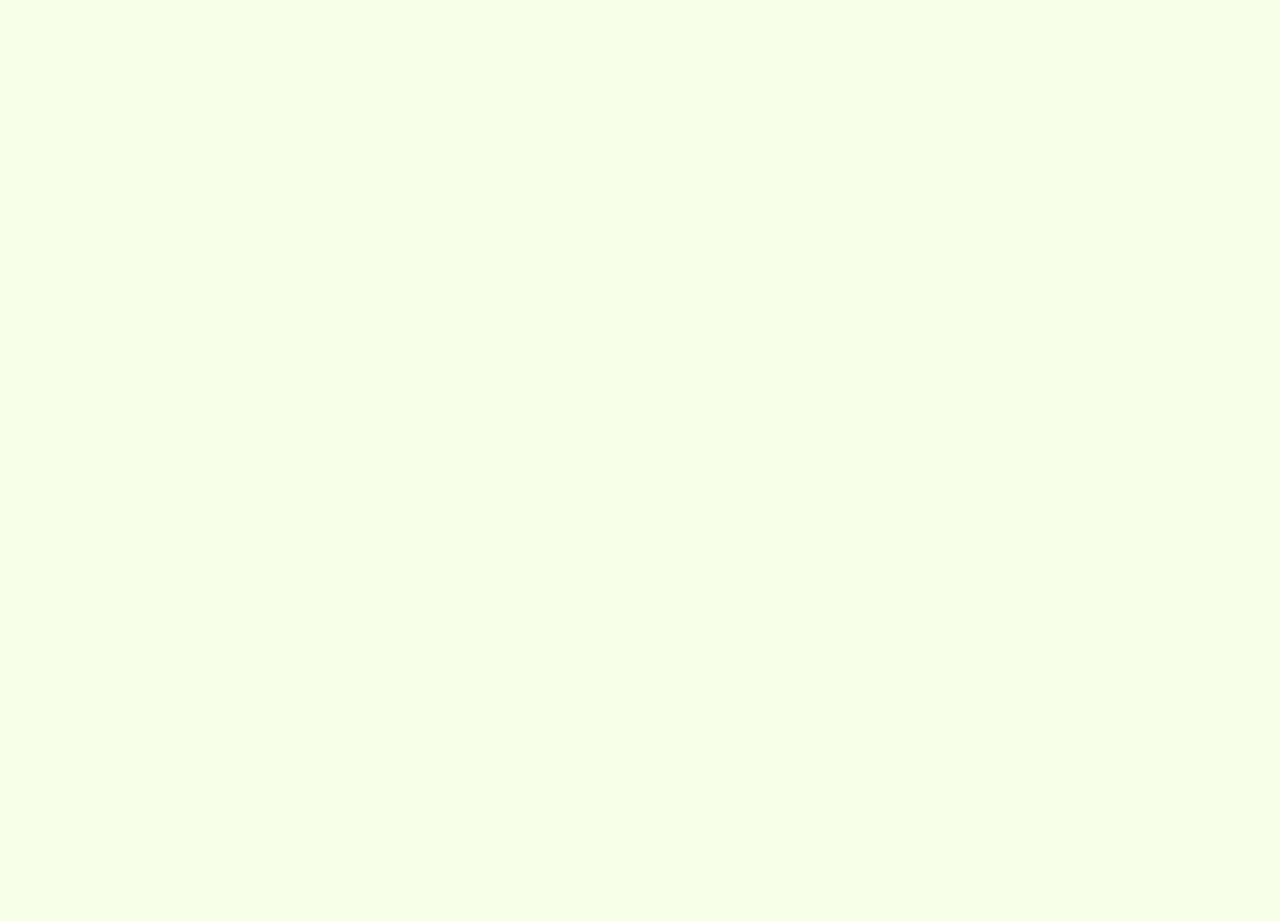
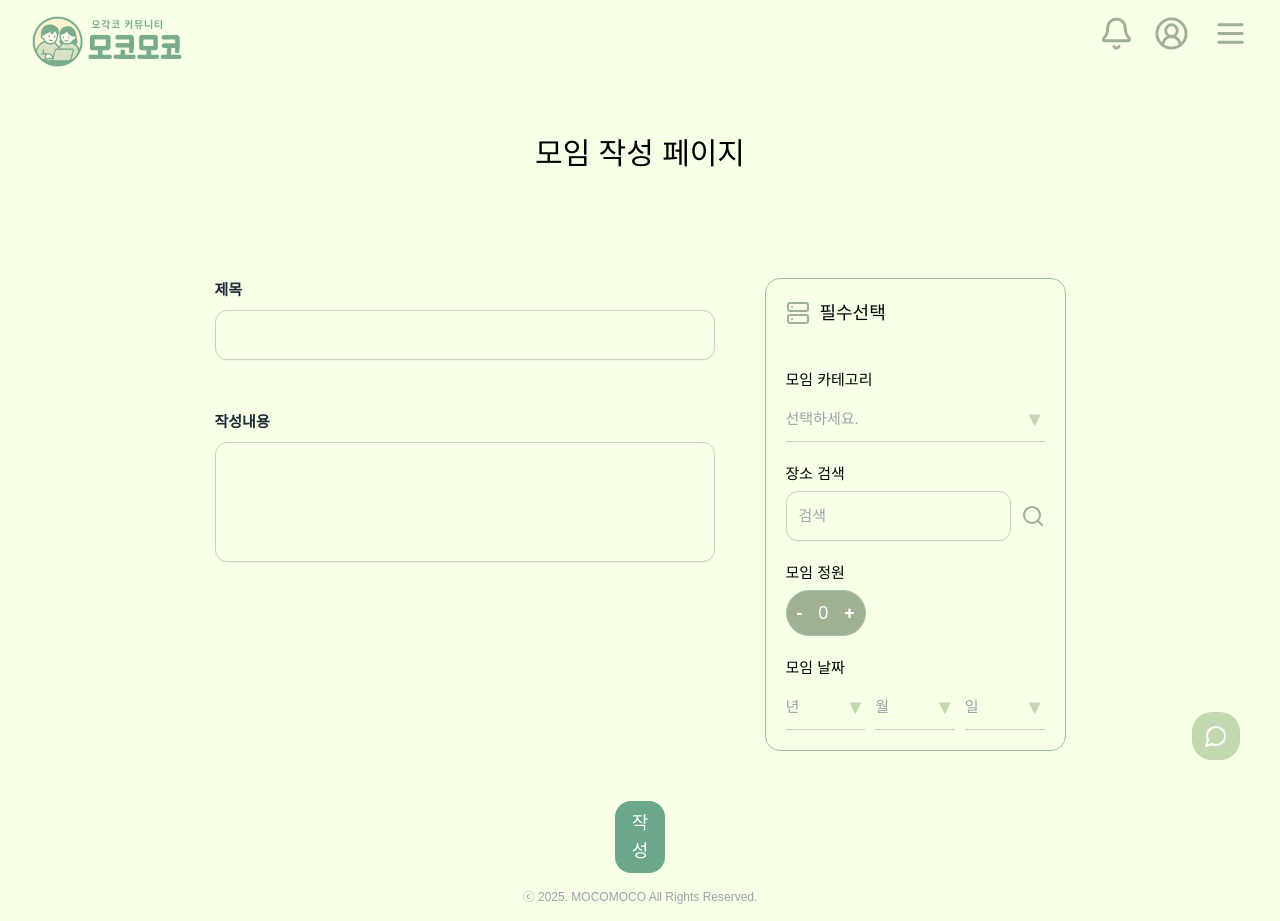
Before and after one commit to seonysun/mocomoco-FE, a Next.js app: page /moims/post in a window 1280 px wide. Before the commit this address had no page. Before the commit the page ends 800 px from the top, so only its background shows below. Built offline with nearby package versions, Linux system fonts and the light colour scheme; a web font is replaced by a local one.

Commit message:
Deploy from GitHub Actions

```diff
--- /dev/null
+++ b/src/app/moims/post/MoimForm.tsx
@@ -0,0 +1,130 @@
+'use client';
+
+import Button from '@/components/common/button/Button';
+import Dropdown from '@/components/common/input/Dropdown';
+import CommonInput from '@/components/common/input/Input';
+import { DAY_LIST, MONTH_LIST, YEAR_LIST } from '@/constants/config';
+import { Search, Server } from 'lucide-react';
+import { useState } from 'react';
+
+export default function MoimForm() {
+  const [title, setTitle] = useState('');
+  const [content, setContent] = useState('');
+  const [moim, setMoim] = useState('');
+  const [place, setPlace] = useState('');
+  const [count, setCount] = useState(0);
+  const [year, setYear] = useState('');
+  const [month, setMonth] = useState('');
+  const [day, setDay] = useState('');
+
+  const decrease = () => {
+    if (count <= 0) return;
+    setCount(prev => prev - 1);
+  };
+  const increase = () => setCount(prev => prev + 1);
+
+  return (
+    <>
+      <div className="flex flex-col justify-center gap-[50px]">
+        <p className="p-[50px] text-center text-[30px]"> 모임 작성 페이지 </p>
+        <div className="flex justify-center gap-[50px]">
+          <div className="flex flex-col gap-[50px]">
+            <CommonInput
+              label="제목"
+              value={title}
+              onChange={e => setTitle(e.target.value)}
+              box="box"
+              className="w-[500px] text-[15px]"
+            />
+            <CommonInput
+              label="작성내용"
+              value={content}
+              onChange={e => setContent(e.target.value)}
+              box="textarea"
+              className="w-[500px] text-[15px]"
+            />
+          </div>
+          <div className="flex flex-col gap-[40px] rounded-[15px] border-[1px] border-main-default p-[20px]">
+            <div className="flex items-center gap-[10px]">
+              <Server color="#A0B092" />
+              <p className="text-[18px]">필수선택</p>
+            </div>
+            <div className="flex flex-col gap-[20px]">
+              <div className="flex flex-col justify-center gap-[5px]">
+                <p className="text-[15px]"> 모임 카테고리 </p>
+                <Dropdown
+                  selected={moim}
+                  onSelect={setMoim}
+                  placeholder=""
+                  className="w-[100px]"
+                  categories={MONTH_LIST}
+                />
+              </div>
+              <div className="flex flex-col justify-center gap-[5px]">
+                <p className="text-[15px]"> 장소 검색 </p>
+                <div className="flex items-center gap-[10px]">
+                  <CommonInput
+                    placeholder="검색"
+                    value={place}
+                    onChange={e => setPlace(e.target.value)}
+                    box="box"
+                    className=""
+                  />
+                  <Search color="#A0B092" />
+                </div>
+              </div>
+              <div className="flex flex-col justify-center gap-[5px]">
+                <p className="text-[15px]"> 모임 정원 </p>
+                <div className="flex w-[80px] items-center justify-center space-x-4 rounded-full border border-main-default bg-main-header px-4 py-2">
+                  <button
+                    onClick={decrease}
+                    disabled={count <= 0}
+                    className="text-lg font-bold text-white"
+                  >
+                    -
+                  </button>
+                  <span className="text-lg text-white">{count}</span>
+                  <button
+                    onClick={increase}
+                    className="text-lg font-bold text-white"
+                  >
+                    +
+                  </button>
+                </div>
+              </div>
+              <div className="flex flex-col justify-center gap-[5px]">
+                <p className="text-[15px]"> 모임 날짜 </p>
+                <div className="flex items-center gap-[10px]">
+                  <Dropdown
+                    selected={year}
+                    onSelect={setYear}
+                    placeholder="년"
+                    className="w-[50px]"
+                    categories={YEAR_LIST}
+                  />
+                  <Dropdown
+                    selected={month}
+                    onSelect={setMonth}
+                    placeholder="월"
+                    className="w-[50px] text-center"
+                    categories={MONTH_LIST}
+                  />
+                  <Dropdown
+                    selected={day}
+                    onSelect={setDay}
+                    placeholder="일"
+                    className="w-[50px] text-center"
+                    categories={DAY_LIST}
+                  />
+                </div>
+              </div>
+            </div>
+          </div>
+        </div>
+        <Button type="submit" size="lg" className="w-[50px] self-center">
+          작성
+        </Button>
+      </div>
+    </>
+  );
+}
--- /dev/null
+++ b/src/app/moims/post/page.tsx
@@ -0,0 +1,9 @@
+import MoimForm from './MoimForm';
+
+export default function moimPost() {
+  return (
+    <>
+      <MoimForm />
+    </>
+  );
+}
--- a/src/constants/config.ts
+++ b/src/constants/config.ts
@@ -24,3 +24,11 @@ export const MYPAGE_MENU_LIST = [
   { name: '관심 모임', icon: Star, href: '/mypage/wishlist' },
   { name: '일정 관리', icon: Calendar, href: '/mypage/schedule' },
 ] as const;
+
+export const YEAR_LIST = ['2025', '2026', '2027'];
+
+export const MONTH_LIST = Array.from({ length: 12 }, (_, i) => String(i + 1));
+
+export const DAY_LIST = Array.from({ length: 31 }, (_, i) => String(i + 1));
+
+export const MOIM_LIST = ['모각코', '프로젝트'];
```
